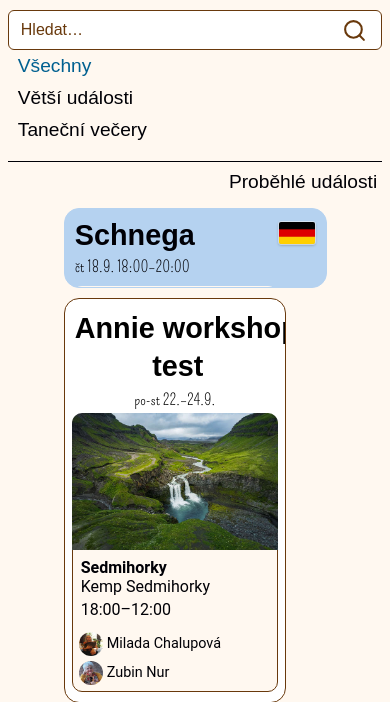
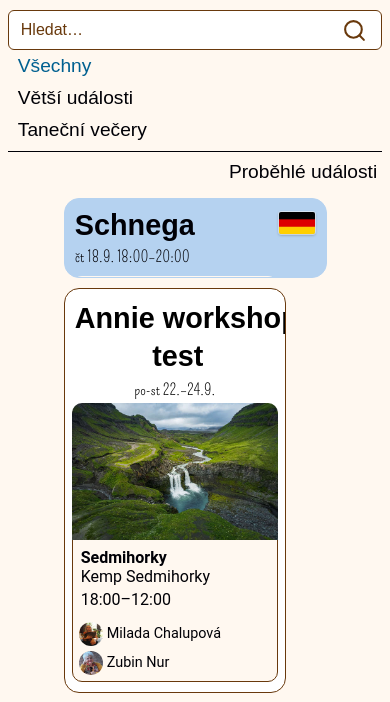
Before and after one commit to anniekriz/tancimecz, a Django app: page /events/ in a window 390 px wide. Shown: the part 90-792 px from the top of the page. Run offline with Django 3.2, Linux system fonts and the light colour scheme; data comes from the database, SQL or seed files in the repository; some web fonts are replaced.

Commit message:
Responsive design

```diff
--- a/web/dance_web/static/css/events.css
+++ b/web/dance_web/static/css/events.css
@@ -259,10 +259,6 @@
         padding-bottom: 10px;
     }
 
-    .filter>form {
-        margin-top: 10px;
-    }
-
     .filter>form:last-of-type {
         padding-top: 10px;
     }
```
